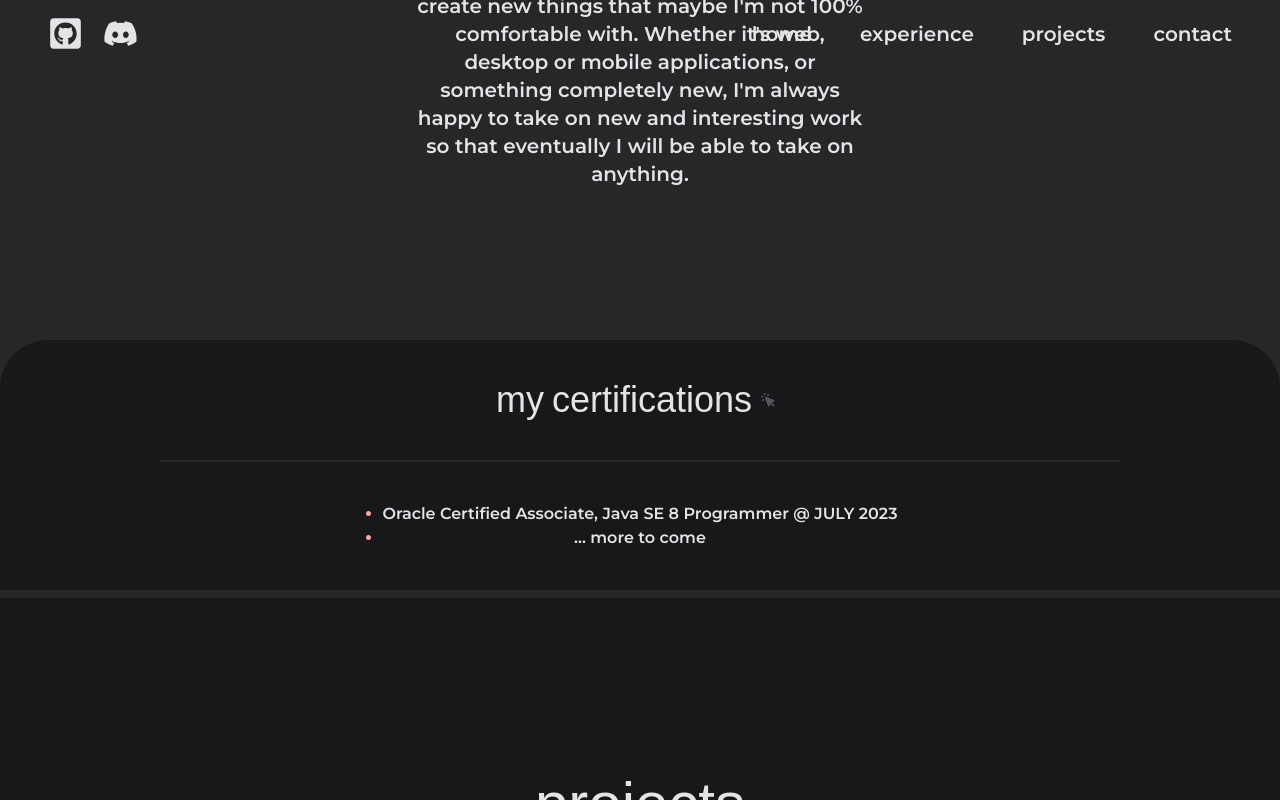
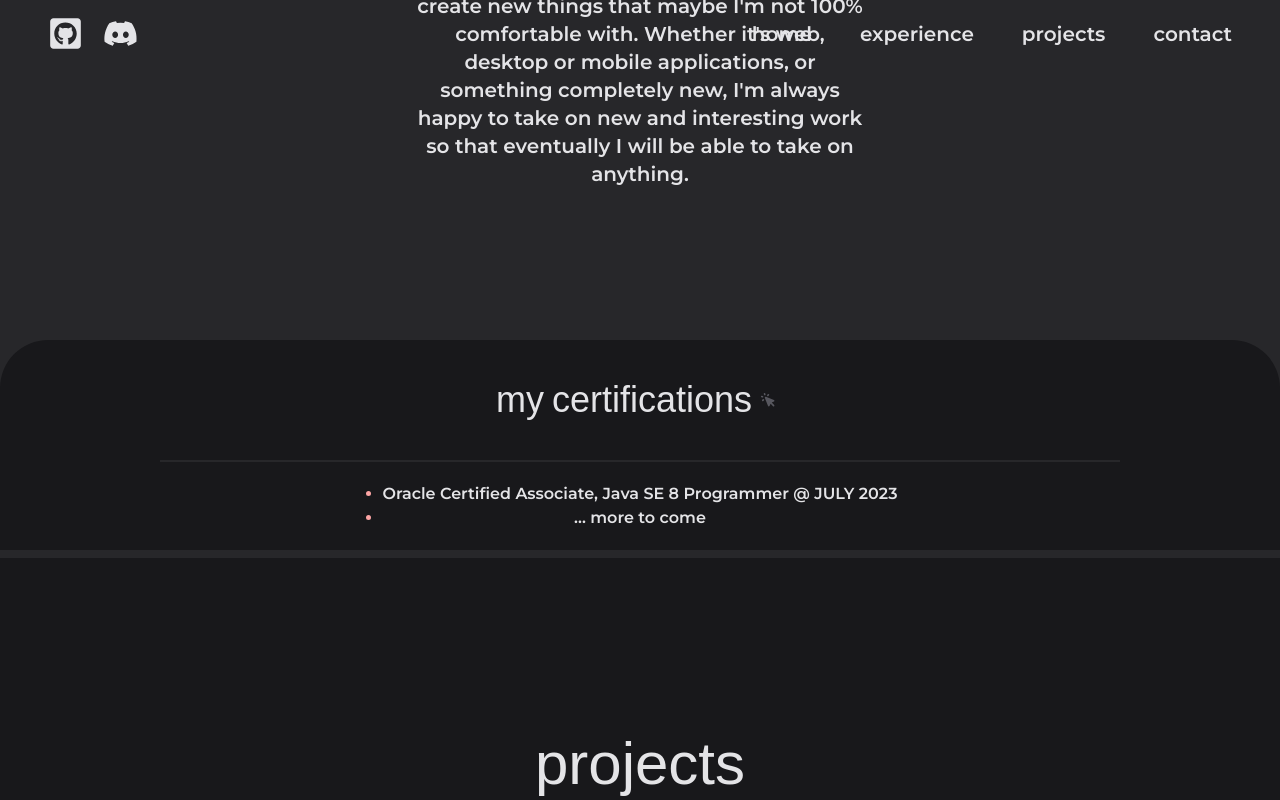
Before and after one commit to natewbrooks/portfolio-website, a Next.js app: page / in a window 1280 px wide. Both pictures are taken after a click on the element "toolbox". Shown: the part 1472-2272 px from the top of the page. Built offline with nearby package versions, Linux system fonts and the light colour scheme; a web font is replaced by a local one.

Commit message:
toolbox changes

```diff
--- a/app/components/Experience.js
+++ b/app/components/Experience.js
@@ -54,7 +54,7 @@ export default function Experience({}) {
 					)}
 
 					{!toolboxActive && (
-						<ul className='text-zinc-200 h-fit py-10 text-md text-center list-disc w-fit marker:text-red-300'>
+						<ul className='text-zinc-200 h-fit px-20 py-10 md:py-5 text-md text-center list-disc w-fit marker:text-red-300'>
 							<li className=''>Oracle Certified Associate, Java SE 8 Programmer @ JULY 2023</li>
 							<li>... more to come</li>
 						</ul>
```
